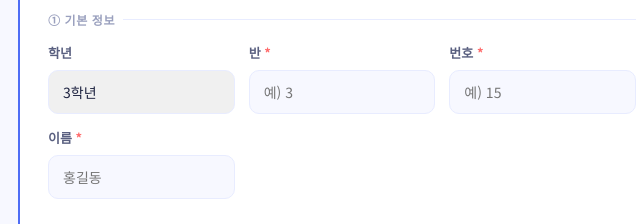
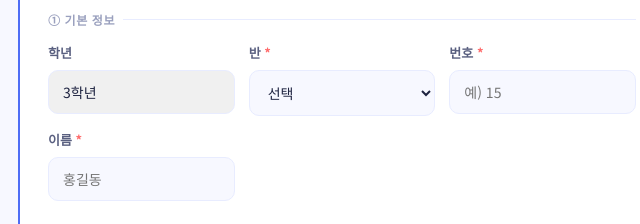
Before and after one commit to vlfvlf444-blip/GOIPWANT, a plain HTML site: page index.html in a window 1280 px wide. Shown: the part 253-477 px from the top of the page, 298-938 px from the left. Drawn offline with Linux system fonts and the light colour scheme; a web font is replaced by a local one.

Commit message:
index.html

```diff
--- a/index.html
+++ b/index.html
@@ -101,7 +101,13 @@ footer { text-align:center; padding:28px 16px; color:var(--text-muted); font-siz
       </div>
       <div>
         <label>반 <span class="req">*</span></label>
-        <input type="text" id="f-classnum" placeholder="예) 3">
+        <select id="f-classnum">
+          <option value="">선택</option>
+          <option value="1반">1반</option>
+          <option value="2반">2반</option>
+          <option value="3반">3반</option>
+          <option value="4반">4반</option>
+        </select>
       </div>
       <div>
         <label>번호 <span class="req">*</span></label>
```
